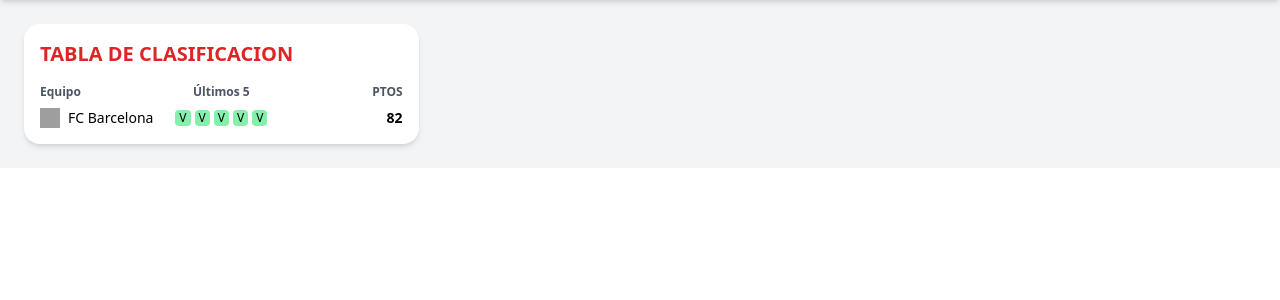
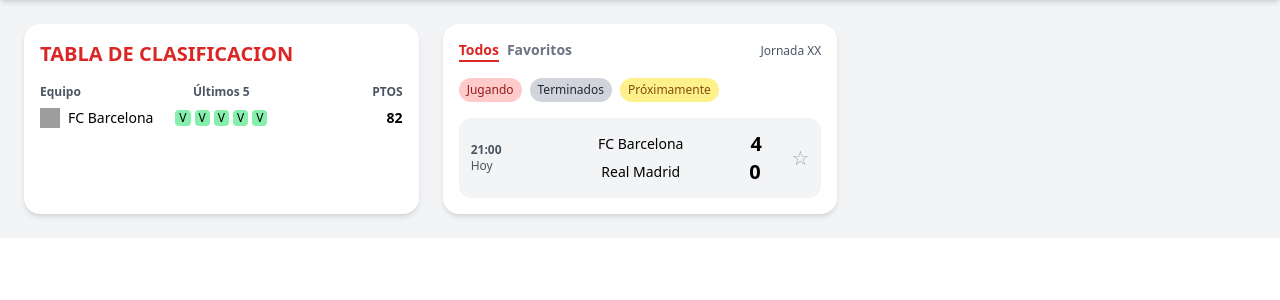
Before and after one commit to tonidf/Proyecto_final, a Flask app: page /general in a window 1280 px wide. Shown: the part 80-380 px from the top of the page. Run offline with Flask 3, Linux system fonts and the light colour scheme; some libraries are stand-ins or nearby versions; grey boxes are pictures that could not be loaded.

Commit message:
V1.3.2:añado la parte de partidos a la ruta general a falta de los for

```diff
--- a/src/templates/general.html
+++ b/src/templates/general.html
@@ -29,6 +29,45 @@
         </div>
         </div>
     </div>
+    <!-- falta for -->
+    <div class="bg-white rounded-2xl shadow-md p-4">
+        <div class="flex justify-between items-center mb-4">
+            <div class="flex space-x-2 text-sm font-semibold">
+                <span class="text-red-600 border-b-2 border-red-600">Todos</span>
+                <span class="text-gray-500">Favoritos</span>
+            </div>
+            <span class="text-gray-600 text-xs">Jornada XX</span>
+        </div>
+        <div class="flex space-x-2 text-xs mb-4">
+            <span class="bg-red-200 text-red-800 px-2 py-1 rounded-full">Jugando</span>
+            <span class="bg-gray-300 text-gray-800 px-2 py-1 rounded-full">Terminados</span>
+            <span class="bg-yellow-200 text-yellow-800 px-2 py-1 rounded-full">Próximamente</span>
+        </div>
+
+        <div class="space-y-4">
+            <!-- Falta for -->
+            <div class="bg-gray-100 rounded-xl p-3 flex justify-between items-center">
+                <div class="text-xs text-gray-600">
+                    <p class="font-semibold">21:00</p>
+                    <p>Hoy</p>
+                </div>
+                <div class="flex flex-col text-center flex-grow">
+                    <div class="flex flex-row items-center justify-around space-x-2">
+                        <img src="" alt=""> <!-- escudo -->
+                        <p class="font-medium text-sm">FC Barcelona</p>
+                        <p class="text-xl font-bold ml-8">4</p>
+                    </div>
+                    <div class="flex flex-row items-center justify-around space-x-2">
+                        <img src="" alt=""> <!-- escudo -->
+                        <p class="font-medium text-sm">Real Madrid</p>
+                        <p class="text-xl font-bold">0</p>
+                    </div>
+
+                </div>
+                <button class="text-gray-400 text-xl">☆</button>
+            </div>
+        </div>
+    </div>
 </div>
 
 {% endblock %}
```
